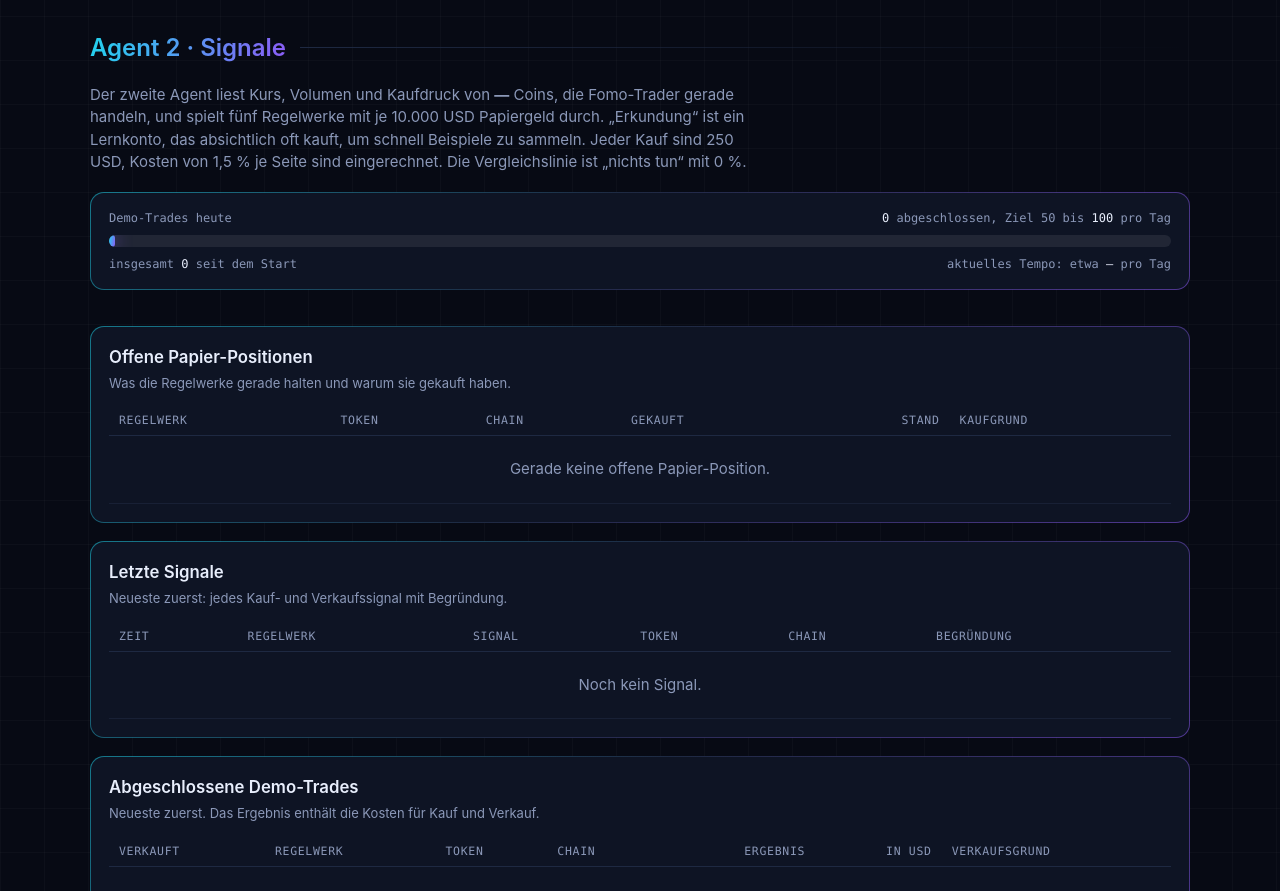
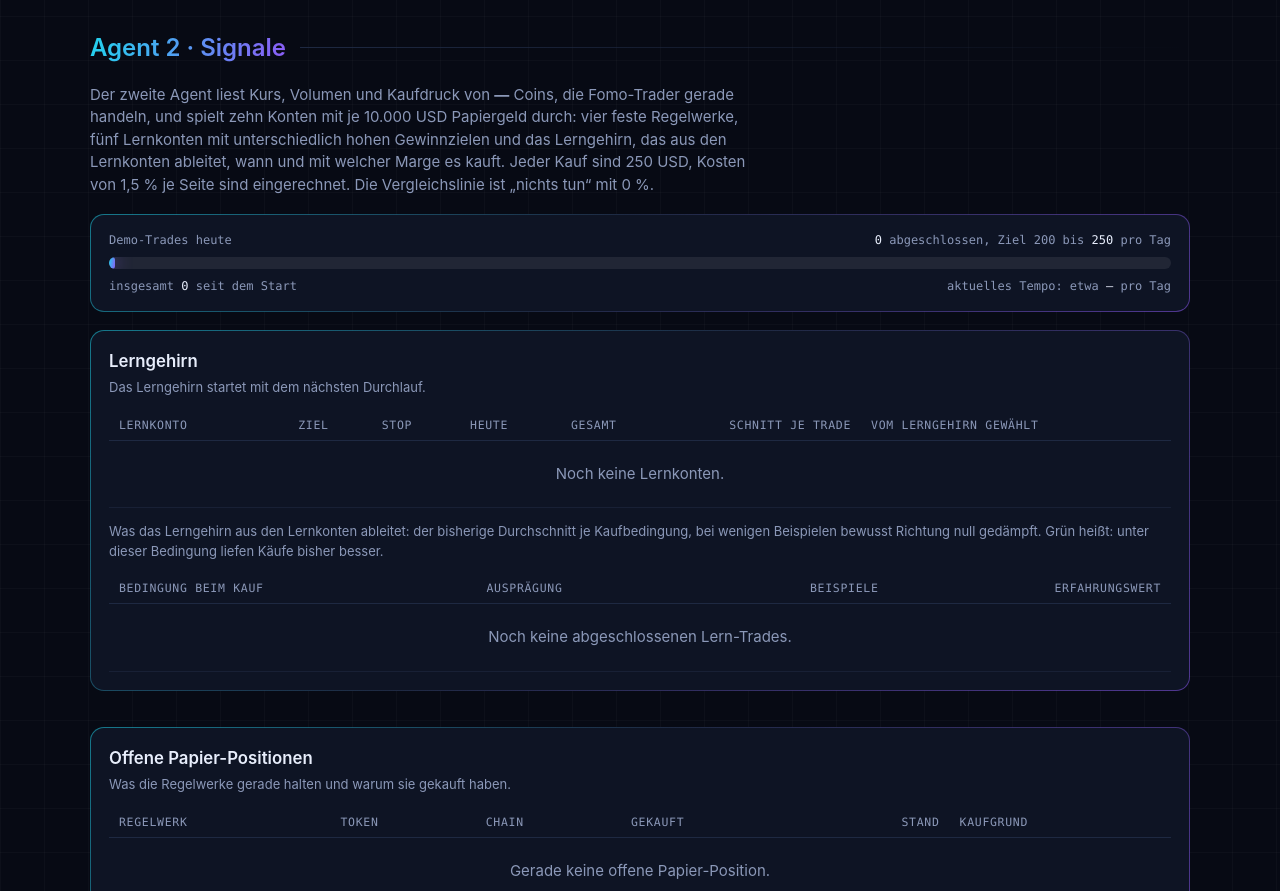
Before and after one commit to loti-karotti/fomo-agent-dashboard, a plain HTML site: page index.html in a window 1280 px wide. Shown: the part 1216-2107 px from the top of the page. Drawn offline with Linux system fonts and the light colour scheme.

Commit message:
Margenstufen und Lerngehirn

```diff
--- a/index.html
+++ b/index.html
@@ -122,12 +122,20 @@ li { margin: 4px 0; max-width: 75ch; }
   </section>
 
   <div class="divider"><h2>Agent 2 · Signale</h2></div>
-  <p class="intro">Der zweite Agent liest Kurs, Volumen und Kaufdruck von <b id="a2-coins">—</b> Coins, die Fomo-Trader gerade handeln, und spielt fünf Regelwerke mit je 10.000 USD Papiergeld durch. „Erkundung“ ist ein Lernkonto, das absichtlich oft kauft, um schnell Beispiele zu sammeln. Jeder Kauf sind 250 USD, Kosten von 1,5 % je Seite sind eingerechnet. Die Vergleichslinie ist „nichts tun“ mit 0 %.</p>
+  <p class="intro">Der zweite Agent liest Kurs, Volumen und Kaufdruck von <b id="a2-coins">—</b> Coins, die Fomo-Trader gerade handeln, und spielt zehn Konten mit je 10.000 USD Papiergeld durch: vier feste Regelwerke, fünf Lernkonten mit unterschiedlich hohen Gewinnzielen und das Lerngehirn, das aus den Lernkonten ableitet, wann und mit welcher Marge es kauft. Jeder Kauf sind 250 USD, Kosten von 1,5 % je Seite sind eingerechnet. Die Vergleichslinie ist „nichts tun“ mit 0 %.</p>
 
   <section class="card window">
-    <div class="row"><span>Demo-Trades heute</span><span><b id="a2-done">—</b> abgeschlossen, Ziel 50 bis <b id="a2-goal">—</b> pro Tag</span></div>
+    <div class="row"><span>Demo-Trades heute</span><span><b id="a2-done">—</b> abgeschlossen, Ziel 200 bis <b id="a2-goal">—</b> pro Tag</span></div>
     <div class="track" role="img" aria-label="Fortschritt zum Tagesziel abgeschlossener Demo-Trades"><div class="fill" id="a2-fill"></div></div>
     <div class="row"><span>insgesamt <b id="a2-total">—</b> seit dem Start</span><span>aktuelles Tempo: etwa <b id="a2-tempo">—</b> pro Tag</span></div>
+  </section>
+
+  <section class="card">
+    <h2>Lerngehirn</h2>
+    <p class="sub" id="lg-status">—</p>
+    <div class="scroll"><table><thead><tr><th>Lernkonto</th><th class="num">Ziel</th><th class="num">Stop</th><th class="num">Heute</th><th class="num">Gesamt</th><th class="num">Schnitt je Trade</th><th>Vom Lerngehirn gewählt</th></tr></thead><tbody id="t-tiers"></tbody></table></div>
+    <p class="sub" style="margin-top:14px">Was das Lerngehirn aus den Lernkonten ableitet: der bisherige Durchschnitt je Kaufbedingung, bei wenigen Beispielen bewusst Richtung null gedämpft. Grün heißt: unter dieser Bedingung liefen Käufe bisher besser.</p>
+    <div class="scroll"><table><thead><tr><th>Bedingung beim Kauf</th><th>Ausprägung</th><th class="num">Beispiele</th><th class="num">Erfahrungswert</th></tr></thead><tbody id="t-beliefs"></tbody></table></div>
   </section>
 
   <section class="strats" id="strats"></section>
@@ -168,7 +176,7 @@ li { margin: 4px 0; max-width: 75ch; }
       <li>Die 100 Trader sind die Allzeit-Rangliste von Fomo, eingefroren beim Start. Gehandelt wird nur mit Papiergeld, echtes Geld bewegt der Agent nie. Die Seite ist keine Anlageempfehlung.</li>
       <li>Größere Trades kommen in Echtzeit über den Fomo-Feed. Kleinere Trades erfasst der Agent seit Donnerstag, 12:00 Uhr, zusätzlich direkt über die Wallets der Trader auf der Blockchain, meist mit ein bis zwei Minuten Verzögerung.</li>
       <li>Ein Verkauf einer Position, die schon vor dem Start bestand, zählt als „ohne Demoposition“ und löst nichts aus.</li>
-      <li>Agent 2 ist ein Experiment mit Papiergeld und keine Anlageempfehlung. Seine Regelwerke sind einfache, feste Regeln, kein lernendes Modell.</li>
+      <li>Agent 2 ist ein Experiment mit Papiergeld und keine Anlageempfehlung. Das Lerngehirn rechnet einfache Durchschnitte aus den bisherigen Demo-Trades. Wenige Tage Daten können keine Strategie beweisen.</li>
       <li>Als Meme-Coin gilt jeder Token, der nicht auf der Ausschlussliste steht (Majors, Stablecoins und Ähnliches).</li>
       <li>Der Rechner lädt jede Minute einen neuen Stand hoch, die Seite holt ihn selbst ab. Bis er hier erscheint, vergehen wenige Minuten. Ist der Stand älter als 15 Minuten, wird der Statuspunkt rot: Dann ist der Rechner offline.</li>
     </ul>
@@ -249,9 +257,17 @@ li { margin: 4px 0; max-width: 75ch; }
       tr.append(el('td', null, d.strategie), el('td', null, '$' + d.token), el('td', 'mono', d.chain), el('td', 'mono', d.gekauft), el('td', cls(d.stand_pct), signed(d.stand_pct, 1, ' %')), el('td', null, d.grund)); return tr; });
     rowsOrEmpty($('t-sig'), s.liste_signale || [], 6, 'Noch kein Signal.', (d) => { const tr = el('tr');
       tr.append(el('td', 'mono', d.zeit), el('td', null, d.strategie), pill(d.aktion, d.aktion === 'kaufen' ? 'buy' : 'sell'), el('td', null, '$' + d.token), el('td', 'mono', d.chain), el('td', null, d.detail)); return tr; });
-    $('a2-done').textContent = de(s.a2_heute || 0); $('a2-goal').textContent = de(s.a2_ziel || 100);
+    $('lg-status').textContent = s.lg_trainiert == null ? 'Das Lerngehirn startet mit dem nächsten Durchlauf.'
+      : s.lg_aktiv ? `Aktiv seit genug Beispielen: stützt sich auf ${de(s.lg_trainiert)} abgeschlossene Lern-Trades, kauft nur bei positivem Erfahrungswert und nutzt die Marge von „${s.lg_stufe}“. Neu berechnet ${s.lg_stand}.`
+      : `Sammelt noch Beispiele: ${de(s.lg_trainiert)} von ${de(s.lg_noetig)} abgeschlossenen Lern-Trades. Erst dann fängt es an, selbst zu kaufen.`;
+    rowsOrEmpty($('t-tiers'), s.liste_stufen || [], 7, 'Noch keine Lernkonten.', (d) => { const tr = el('tr');
+      tr.append(el('td', null, d.stufe), el('td', 'num', '+' + de(d.ziel_pct) + ' %'), el('td', 'num', de(d.stop_pct) + ' %'), el('td', 'num', d.heute), el('td', 'num', d.trades),
+        el('td', d.schnitt_pct == null ? 'num' : cls(d.schnitt_pct), d.schnitt_pct == null ? '—' : signed(d.schnitt_pct, 2, ' %')), d.gewaehlt ? pill('aktuelle Wahl', 'ok') : el('td', null, '')); return tr; });
+    rowsOrEmpty($('t-beliefs'), s.liste_glauben || [], 4, 'Noch keine abgeschlossenen Lern-Trades.', (d) => { const tr = el('tr');
+      tr.append(el('td', null, d.merkmal), el('td', null, d.auspraegung), el('td', 'num', d.trades), el('td', cls(d.wert_pct), signed(d.wert_pct, 2, ' %'))); return tr; });
+    $('a2-done').textContent = de(s.a2_heute || 0); $('a2-goal').textContent = de(s.a2_ziel || 250);
     $('a2-total').textContent = de(s.a2_abgeschlossen || 0); $('a2-tempo').textContent = s.a2_tempo != null ? de(s.a2_tempo) : '—';
-    $('a2-fill').style.width = Math.min(100, (s.a2_heute || 0) / (s.a2_ziel || 100) * 100) + '%';
+    $('a2-fill').style.width = Math.min(100, (s.a2_heute || 0) / (s.a2_ziel || 250) * 100) + '%';
     rowsOrEmpty($('t-done'), s.liste_abgeschlossen || [], 7, 'Noch kein abgeschlossener Demo-Trade.', (d) => { const tr = el('tr');
       tr.append(el('td', 'mono', d.zeit), el('td', null, d.strategie), el('td', null, '$' + d.token), el('td', 'mono', d.chain), el('td', cls(d.ergebnis_pct), signed(d.ergebnis_pct, 1, ' %')), el('td', cls(d.ergebnis_usd), signed(d.ergebnis_usd, 2, '')), el('td', null, d.grund)); return tr; });
     rowsOrEmpty($('t-learn'), s.liste_lernen || [], 6, 'Noch keine abgeschlossenen Trades zum Auswerten.', (d) => { const tr = el('tr');
```
